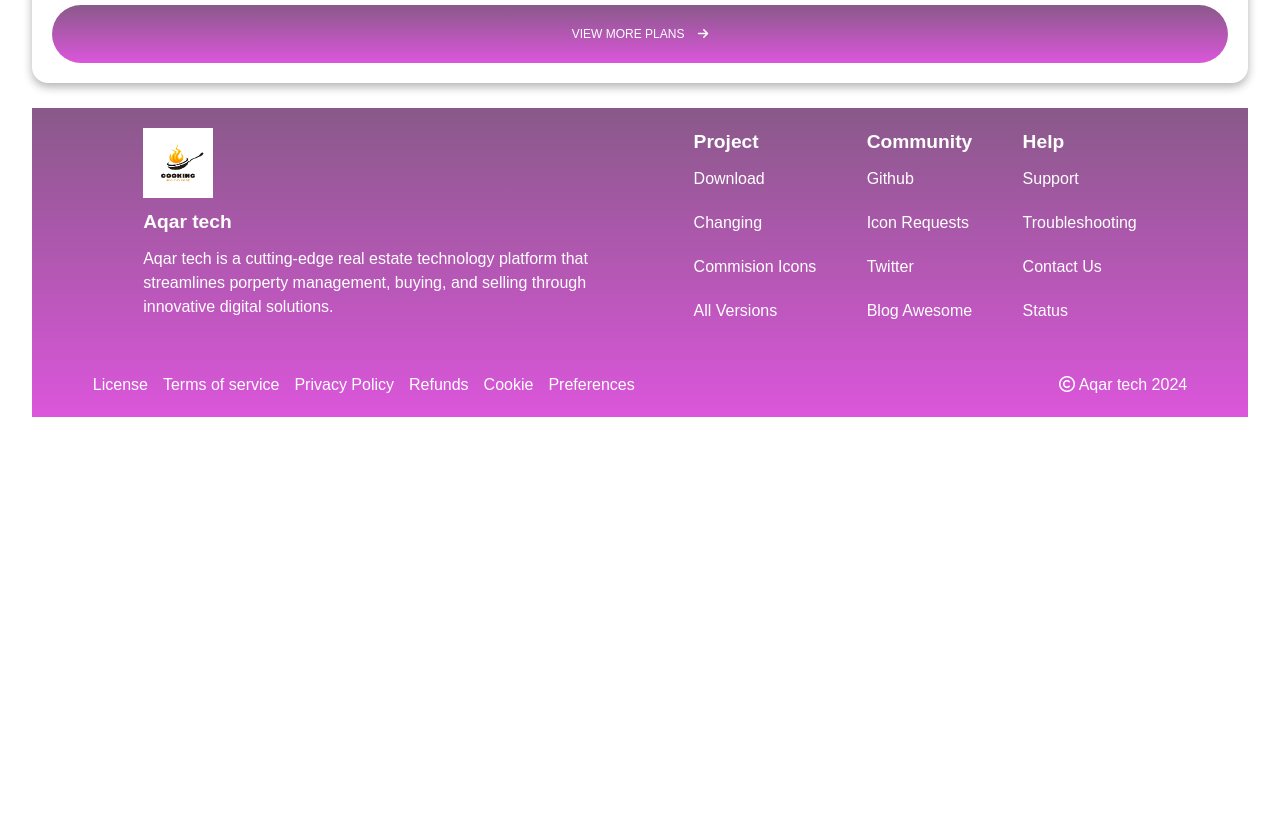
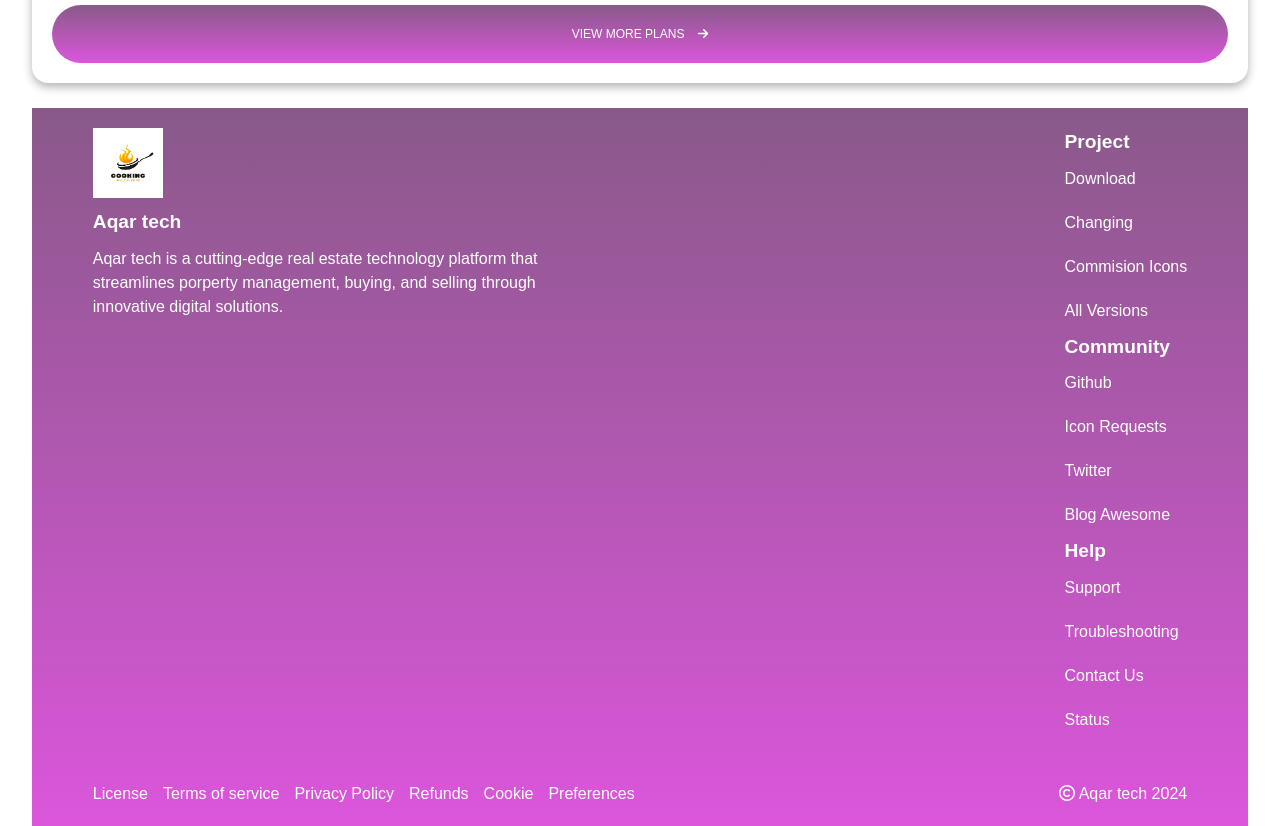
Before and after one commit to AH-2002/Aqaratak, a Next.js app: page /site/ApartmentDetails in a window 1280 px wide. Shown: the part 1560-2386 px from the top of the page. Before the commit the page ends 1977 px from the top, so only its background shows below. Built offline with nearby package versions, Linux system fonts and the light colour scheme.

Commit message:
Update Footer.js

```diff
--- a/app/site/Footer.js
+++ b/app/site/Footer.js
@@ -4,7 +4,7 @@ export default function Footer() {
     return (
         <section style={{ padding: '20px 0', color: 'white', background: 'linear-gradient(to bottom, rgba(75, 2, 75, 0.655), rgba(213, 56, 213, 0.852))' }}>
             <div style={{ width: '90%', margin: 'auto' }}>
-                <div style={{ display: 'flex', justifyContent: 'space-evenly' }}>
+               <div style={{ display: 'flex', justifyContent: 'space-between', flexWrap: 'wrap' }}>
                     <div>
                         <div>
                             <Image src="/logo.png" alt="Logo" width={70} height={70} />
@@ -17,6 +17,7 @@ export default function Footer() {
                         </div>
 
                     </div>
+                    <div>
                         <div>
 
                             <h3 style={{ fontSize: 'larger', fontWeight: 'bolder' }}>
@@ -77,6 +78,7 @@ export default function Footer() {
                             </ul>
                         </div>
                     </div>
+                </div>
                 <div style={{ display: 'flex', justifyContent: 'space-between', marginTop: '40px' }}>
                     <div>
                         <ul style={{ listStyle: 'none', display: 'flex', justifyContent: 'space-between' }}>
```
Lines whose indentation alone changed are shown as unchanged.
